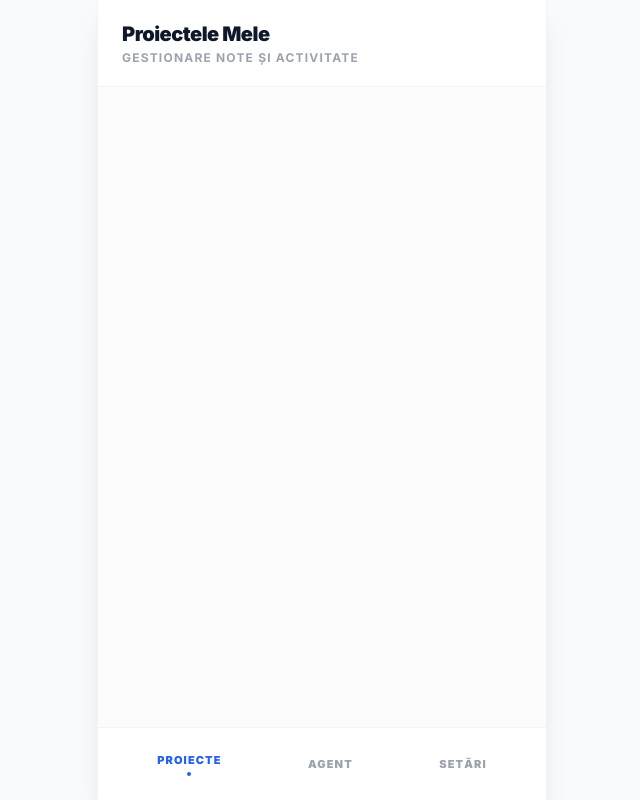
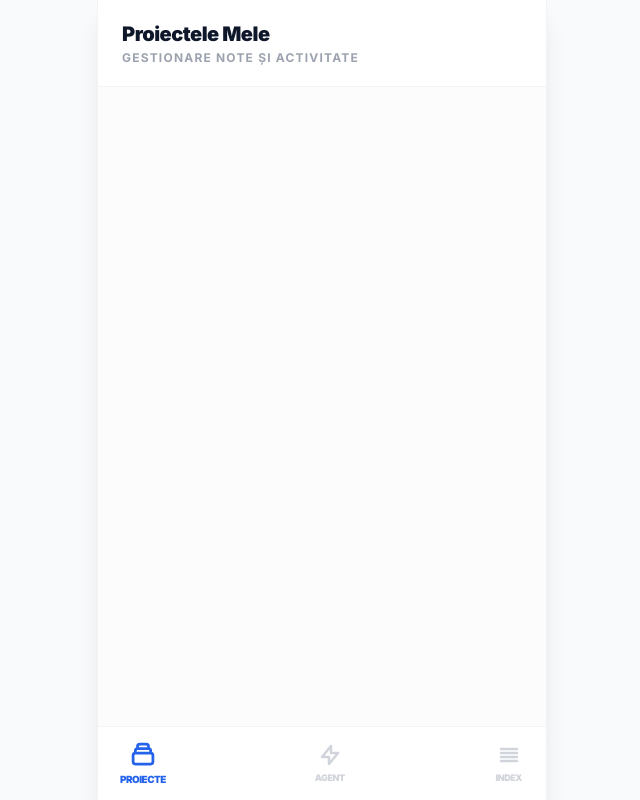
Before and after one commit to eneflorian1/aistudio2, a React (Vite) app: page / in a window 1280 px wide. Shown: the whole page, without its empty margins (318-958 px from the left). Built offline with nearby package versions, Linux system fonts and the light colour scheme.

Commit message:
feat: Improve app navigation and note counting
Refactor the navigation logic to include an 'index' view and improve the type inference for note counting. Adjust header positioning for better UI rendering.

```diff
--- a/App.tsx
+++ b/App.tsx
@@ -3,7 +3,7 @@ import React, { useState, useEffect } from 'react';
 import { motion, AnimatePresence } from 'framer-motion';
 import ProjectsPage from './pages/ProjectsPage';
 import AgentPage from './pages/AgentPage';
-import { ProjectNotes, Project, ProjectConnections, NoteConnection, ProjectPaths } from './types';
+import { ProjectNotes, Project, ProjectConnections, NoteConnection, ProjectPaths, Note } from './types';
 import { PROJECTS as INITIAL_PROJECTS, INITIAL_NOTES } from './constants';
 
 const COLORS = [
@@ -19,7 +19,7 @@ const COLORS = [
 
 const ICONS = ['🚀', '💎', '🏗️', '📈', '🎯', '🎨', '🏢', '🏠', '💻', '📱', '🚗', '🛵', '🍕', '🛒', '⚡', '🌟'];
 
-type View = 'projects' | 'agent' | 'settings';
+type View = 'projects' | 'agent' | 'index';
 
 const App: React.FC = () => {
   const [currentView, setCurrentView] = useState<View>('projects');
@@ -151,14 +151,17 @@ const App: React.FC = () => {
     setSelectedProject(null);
   };
 
+  // Explicitly type the accumulator and current value in reduce to fix the 'unknown' inference issue for Object.values
+  const totalNotesCount = Object.values(notes).reduce((acc: number, curr: Note[]) => acc + curr.length, 0);
+
   return (
-    <div className="min-h-screen bg-[#fcfcfd] flex flex-col max-w-md mx-auto shadow-xl ring-1 ring-gray-100 overflow-hidden relative">
-      <header className="sticky top-0 z-10 bg-white/95 backdrop-blur-md border-b border-gray-100 px-6 py-5">
+    <div className="min-h-screen bg-[#fcfcfd] flex flex-col max-w-md mx-auto shadow-xl ring-1 ring-gray-100 overflow-hidden relative pb-20">
+      <header className="sticky top-0 z-40 bg-white/95 backdrop-blur-md border-b border-gray-100 px-6 py-5">
         <h1 className="text-xl font-black text-[#0f172a] tracking-tight">
-          {currentView === 'projects' ? 'Proiectele Mele' : currentView === 'agent' ? 'Agent AI' : 'Setări'}
+          {currentView === 'projects' ? 'Proiectele Mele' : currentView === 'agent' ? 'Agent AI' : 'Index'}
         </h1>
         <p className="text-xs font-bold text-gray-400 uppercase tracking-widest mt-0.5">
-          {currentView === 'projects' ? 'Gestionare note și activitate' : 'Procesare date complexe'}
+          {currentView === 'projects' ? 'Gestionare note și activitate' : currentView === 'agent' ? 'Procesare date complexe' : 'Prezentare și statistici'}
         </p>
       </header>
 
@@ -202,35 +205,82 @@ const App: React.FC = () => {
               <AgentPage />
             </motion.div>
           )}
+
+          {currentView === 'index' && (
+            <motion.div
+              key="index-view"
+              initial={{ opacity: 0, scale: 0.95 }}
+              animate={{ opacity: 1, scale: 1 }}
+              exit={{ opacity: 0, scale: 0.95 }}
+              className="h-full p-8 flex flex-col items-center justify-center text-center"
+            >
+              <div className="w-24 h-24 bg-blue-50 rounded-[2.5rem] flex items-center justify-center mb-6 shadow-inner">
+                <svg xmlns="http://www.w3.org/2000/svg" className="h-12 w-12 text-blue-600" fill="none" viewBox="0 0 24 24" stroke="currentColor">
+                  <path strokeLinecap="round" strokeLinejoin="round" strokeWidth={2} d="M4 6h16M4 10h16M4 14h16M4 18h16" />
+                </svg>
+              </div>
+              <h2 className="text-3xl font-black text-[#0f172a] mb-2">Index General</h2>
+              <p className="text-sm font-medium text-slate-500 leading-relaxed max-w-[240px]">
+                Prezentarea activității tale pe toate platformele.
+              </p>
+
+              <div className="grid grid-cols-2 gap-4 w-full mt-10">
+                <div className="bg-white p-5 rounded-[2rem] border border-gray-100 shadow-sm">
+                  <div className="text-2xl font-black text-blue-600">{projects.length}</div>
+                  <div className="text-[10px] font-bold text-gray-400 uppercase tracking-widest mt-1">Proiecte</div>
+                </div>
+                <div className="bg-white p-5 rounded-[2rem] border border-gray-100 shadow-sm">
+                  <div className="text-2xl font-black text-emerald-500">{totalNotesCount}</div>
+                  <div className="text-[10px] font-bold text-gray-400 uppercase tracking-widest mt-1">Note Totale</div>
+                </div>
+              </div>
+
+              <div className="mt-8 w-full p-6 bg-slate-50 rounded-[2rem] border border-slate-100">
+                <h4 className="text-[9px] font-black text-slate-400 uppercase tracking-widest mb-4">Ultima Sincronizare</h4>
+                <div className="flex items-center justify-between">
+                   <div className="flex items-center gap-2">
+                     <div className="w-2 h-2 rounded-full bg-emerald-500 animate-pulse"></div>
+                     <span className="text-[10px] font-bold text-slate-700 uppercase tracking-tight">Agent Activ</span>
+                   </div>
+                   <span className="text-[10px] font-black text-slate-400">{new Date().toLocaleTimeString([], { hour: '2-digit', minute: '2-digit' })}</span>
+                </div>
+              </div>
+            </motion.div>
+          )}
         </AnimatePresence>
       </main>
 
-      <footer className="bg-white border-t border-gray-100 p-4 safe-bottom">
-        <nav className="flex justify-around items-center">
+      {/* Navigation Footer */}
+      <footer className="fixed bottom-0 left-1/2 -translate-x-1/2 w-full max-w-md bg-white/80 backdrop-blur-xl border-t border-gray-100 px-6 py-4 flex items-center justify-between z-50 safe-bottom">
         <button
           onClick={() => navigateTo('projects')}
-            className={`flex flex-col items-center py-2 px-4 transition-colors ${currentView === 'projects' ? 'text-blue-600' : 'text-gray-400'}`}
+          className={`flex flex-col items-center gap-1 transition-all ${currentView === 'projects' ? 'text-blue-600 scale-110' : 'text-gray-300'}`}
         >
-            <span className="text-[11px] font-black uppercase tracking-widest">Proiecte</span>
-            {currentView === 'projects' && <div className="w-1 h-1 bg-blue-600 rounded-full mt-1"></div>}
+          <svg xmlns="http://www.w3.org/2000/svg" className="h-6 w-6" fill="none" viewBox="0 0 24 24" stroke="currentColor">
+            <path strokeLinecap="round" strokeLinejoin="round" strokeWidth={2.5} d="M19 11H5m14 0a2 2 0 012 2v6a2 2 0 01-2 2H5a2 2 0 01-2-2v-6a2 2 0 012-2m14 0V9a2 2 0 00-2-2M5 11V9a2 2 0 012-2m0 0V5a2 2 0 012-2h6a2 2 0 012 2v2M7 7h10" />
+          </svg>
+          <span className="text-[9px] font-black uppercase tracking-tighter">Proiecte</span>
         </button>
 
         <button
           onClick={() => navigateTo('agent')}
-            className={`flex flex-col items-center py-2 px-4 transition-colors ${currentView === 'agent' ? 'text-blue-600' : 'text-gray-400'}`}
+          className={`flex flex-col items-center gap-1 transition-all ${currentView === 'agent' ? 'text-blue-600 scale-110' : 'text-gray-300'}`}
         >
-            <span className="text-[11px] font-black uppercase tracking-widest">Agent</span>
-            {currentView === 'agent' && <div className="w-1 h-1 bg-blue-600 rounded-full mt-1"></div>}
+          <svg xmlns="http://www.w3.org/2000/svg" className="h-6 w-6" fill="none" viewBox="0 0 24 24" stroke="currentColor">
+            <path strokeLinecap="round" strokeLinejoin="round" strokeWidth={2.5} d="M13 10V3L4 14h7v7l9-11h-7z" />
+          </svg>
+          <span className="text-[9px] font-black uppercase tracking-tighter">Agent</span>
         </button>
 
         <button
-            onClick={() => navigateTo('settings')}
-            className={`flex flex-col items-center py-2 px-4 transition-colors ${currentView === 'settings' ? 'text-blue-600' : 'text-gray-400'}`}
+          onClick={() => navigateTo('index')}
+          className={`flex flex-col items-center gap-1 transition-all ${currentView === 'index' ? 'text-blue-600 scale-110' : 'text-gray-300'}`}
         >
-            <span className="text-[11px] font-black uppercase tracking-widest">Setări</span>
-            {currentView === 'settings' && <div className="w-1 h-1 bg-blue-600 rounded-full mt-1"></div>}
+          <svg xmlns="http://www.w3.org/2000/svg" className="h-6 w-6" fill="none" viewBox="0 0 24 24" stroke="currentColor">
+            <path strokeLinecap="round" strokeLinejoin="round" strokeWidth={2.5} d="M4 6h16M4 10h16M4 14h16M4 18h16" />
+          </svg>
+          <span className="text-[9px] font-black uppercase tracking-tighter">Index</span>
         </button>
-        </nav>
       </footer>
     </div>
   );
```
Lines whose indentation alone changed are shown as unchanged.
